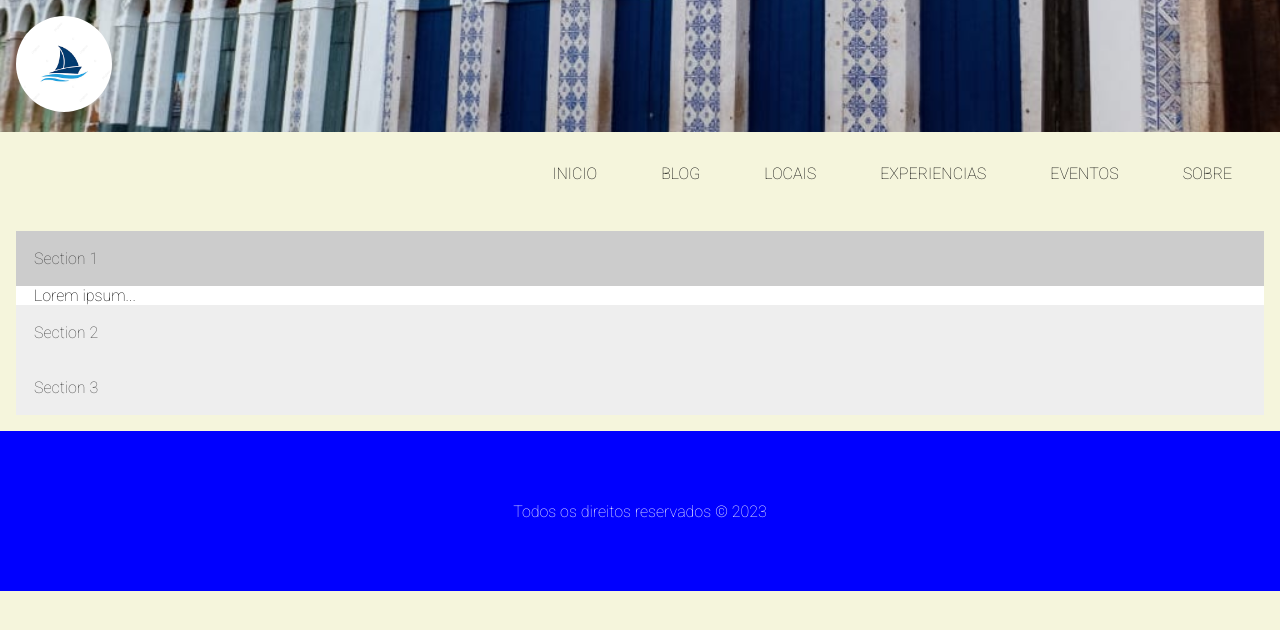
After one commit to lippekstro/touristic, a PHP site: page /views/conteudo_locais.php in a window 1280 px wide, after a click on "Section 1". The commit adds this page. Shown: the top 630 px of the page. Run offline with PHP 8.4, Linux system fonts and the light colour scheme; some web fonts are replaced.

Commit message:
fiz conteudo locais

```diff
--- /dev/null
+++ b/css/conteudo_locais.css
@@ -0,0 +1,26 @@
+/* Style the buttons that are used to open and close the accordion panel */
+.accordion {
+  background-color: #eee;
+  color: #444;
+  cursor: pointer;
+  padding: 18px;
+  width: 100%;
+  text-align: left;
+  border: none;
+  outline: none;
+  transition: 0.4s;
+}
+
+/* Add a background color to the button if it is clicked on (add the .active class with JS), and when you move the mouse over it (hover) */
+.active,
+.accordion:hover {
+  background-color: #ccc;
+}
+
+/* Style the accordion panel. Note: hidden by default */
+.panel {
+  padding: 0 18px;
+  background-color: white;
+  display: none;
+  overflow: hidden;
+}
--- /dev/null
+++ b/js/conteudo_locais.js
@@ -0,0 +1,18 @@
+var acc = document.getElementsByClassName("accordion");
+var i;
+
+for (i = 0; i < acc.length; i++) {
+    acc[i].addEventListener("click", function () {
+        /* Toggle between adding and removing the "active" class,
+        to highlight the button that controls the panel */
+        this.classList.toggle("active");
+
+        /* Toggle between hiding and showing the active panel */
+        var panel = this.nextElementSibling;
+        if (panel.style.display === "block") {
+            panel.style.display = "none";
+        } else {
+            panel.style.display = "block";
+        }
+    });
+}
--- a/templates/cabecalho.php
+++ b/templates/cabecalho.php
@@ -15,6 +15,7 @@
     <link rel="stylesheet" href="<?= dirname('/touristic/css/style.css') . DIRECTORY_SEPARATOR . 'vertical_menu.css'; ?>">
     <link rel="stylesheet" href="<?= dirname('/touristic/css/blog.css') . DIRECTORY_SEPARATOR . 'blog.css'; ?>">
     <link rel="stylesheet" href="<?= dirname('/touristic/css/locais.css') . DIRECTORY_SEPARATOR . 'locais.css'; ?>">
+    <link rel="stylesheet" href="<?= dirname('/touristic/css/conteudo_locais.css') . DIRECTORY_SEPARATOR . 'conteudo_locais.css'; ?>">
 </head>
 
 <body>
--- a/templates/rodape.php
+++ b/templates/rodape.php
@@ -9,6 +9,7 @@
 
 <script src="<?= dirname('/touristic/js/carrossel.js') . DIRECTORY_SEPARATOR . 'carrossel.js';?>"></script>
 <script src="<?= dirname('/touristic/js/vertical_menu.js') . DIRECTORY_SEPARATOR . 'vertical_menu.js';?>"></script>
+<script src="<?= dirname('/touristic/js/conteudo)locais.js') . DIRECTORY_SEPARATOR . 'conteudo_locais.js';?>"></script>
 </body>
 
 </html>
--- /dev/null
+++ b/views/conteudo_locais.php
@@ -0,0 +1,24 @@
+<?php
+require_once dirname(__DIR__) . DIRECTORY_SEPARATOR . 'templates' . DIRECTORY_SEPARATOR . 'cabecalho.php';
+?>
+
+<div>
+    <button class="accordion">Section 1</button>
+    <div class="panel">
+        <p>Lorem ipsum...</p>
+    </div>
+
+    <button class="accordion">Section 2</button>
+    <div class="panel">
+        <p>Lorem ipsum...</p>
+    </div>
+
+    <button class="accordion">Section 3</button>
+    <div class="panel">
+        <p>Lorem ipsum...</p>
+    </div>
+</div>
+
+<?php
+require_once dirname(__DIR__) . DIRECTORY_SEPARATOR . 'templates' . DIRECTORY_SEPARATOR . 'rodape.php';
+?>
--- a/views/locais.php
+++ b/views/locais.php
@@ -12,7 +12,7 @@ require_once dirname(__DIR__) . DIRECTORY_SEPARATOR . 'templates' . DIRECTORY_SE
         <div class="dropdown">
             <button class="dropbtn">Confira</button>
             <div class="dropdown-content">
-                <a href="#">Link 1</a>
+                <a href="<?= dirname('/touristic/views/conteudo_locais.php') . DIRECTORY_SEPARATOR . 'conteudo_locais.php' ?>">Locais</a>
                 <a href="#">Link 2</a>
                 <a href="#">Link 3</a>
             </div>
```
